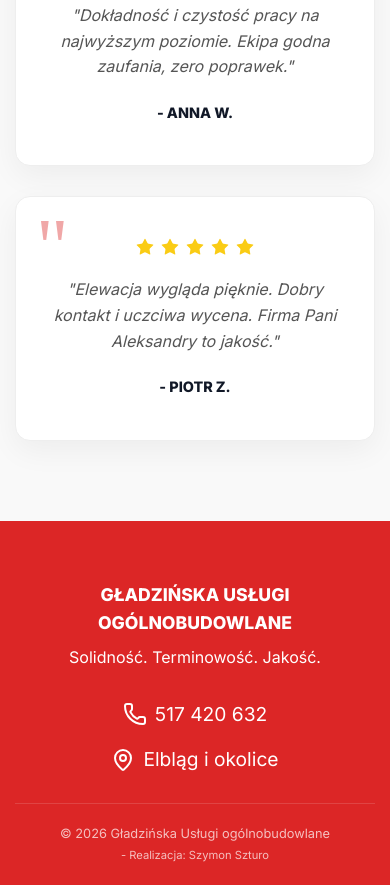
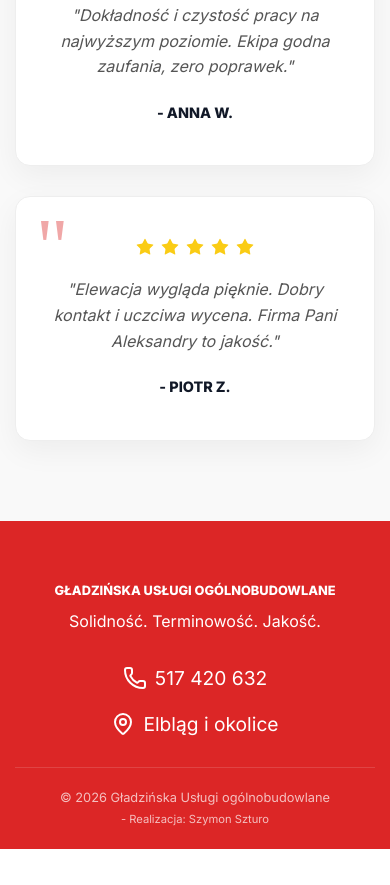
Before and after one commit to szymonkontakt/gladzinska-uslugi-ogolnobudowlane-projekt, a plain HTML site: page index.html in a window 390 px wide. Shown: the part 3405-4290 px from the top of the page. After the commit the page ends 4254 px from the top, so only its background shows below. Drawn offline with nearby package versions, Linux system fonts and the light colour scheme.

Commit message:
Refactor CSS variables and styles for consistency

```diff
--- a/css/style.css
+++ b/css/style.css
@@ -315,7 +315,7 @@ footer {
         flex-direction: column; /* Pionowo */
     }
     .footer-brand h3 {
-        font-size: 1.1rem; /* Było 2rem */
+        font-size: 0.8rem; /* Było 2rem */
         word-break: break-word; /* Wymuś łamanie, jeśli trzeba */
     }
     /* 1. Ustaw logo i przycisk jeden pod drugim (lub obok, jeśli małe) */
@@ -354,4 +354,5 @@ footer {
         white-space: nowrap;
         font-size: 0.7rem;
     }
+
 }
```
